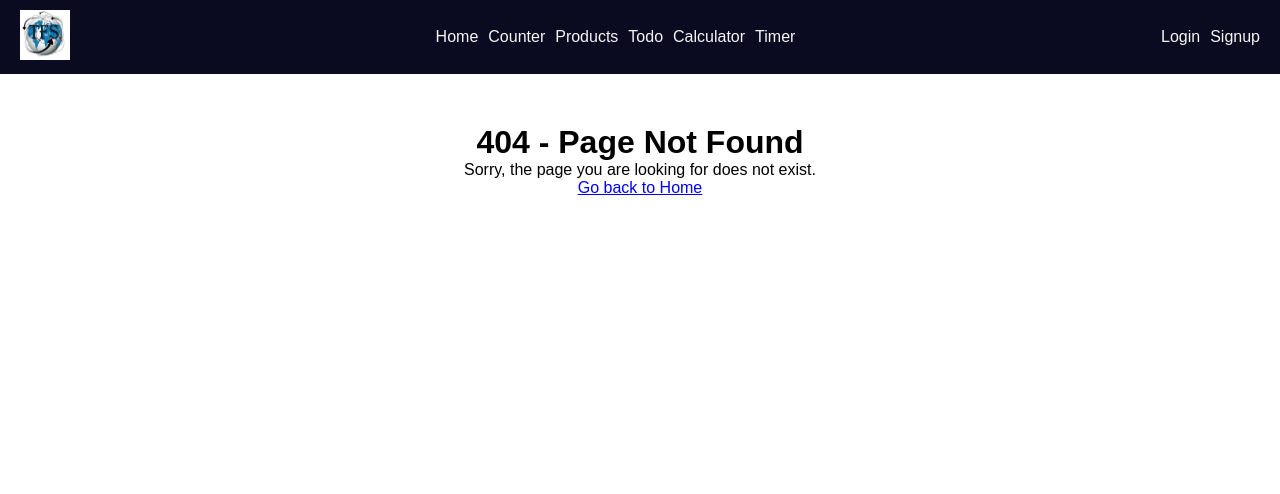
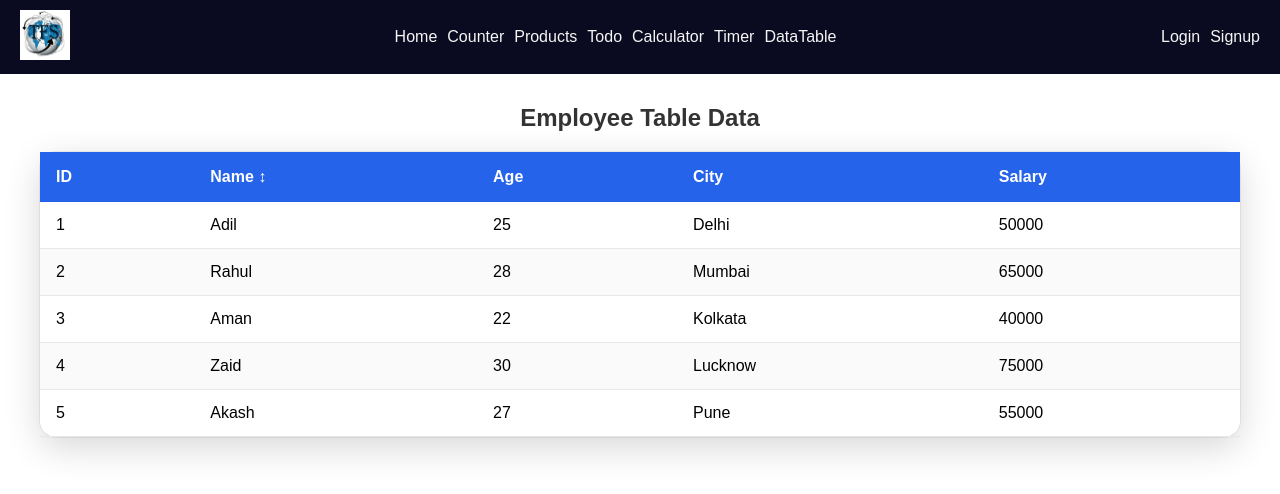
Before and after one commit to mohdadil12345/react-practise, a React app in the folder frontend/: page /datatable in a window 1280 px wide. Before the commit this address had no page. Shown: the top 494 px of the page. Built offline with nearby package versions, Linux system fonts and the light colour scheme; the HTML template or start-up script is replaced by a standard one.

Commit message:
pre-main

```diff
--- a/frontend/src/components/layout/Navbar.jsx
+++ b/frontend/src/components/layout/Navbar.jsx
@@ -18,6 +18,7 @@ const Navbar = () => {
       <Link to={"/todos"}>Todo</Link>
       <Link to={"/calculator"}>Calculator</Link>
       <Link to={"/timer"}>Timer</Link>
+      <Link to={"/datatable"}>DataTable</Link>
      </div>
 
 
--- a/frontend/src/features/datatable/DataTable.jsx
+++ b/frontend/src/features/datatable/DataTable.jsx
@@ -1,9 +1,115 @@
-import React from 'react'
+
+import React, { useState , useMemo} from 'react'
+
+import "../../styles/datatable.scss";
+
+
+const data = [
+  {
+    id: 1,
+    name: "Adil",
+    age: 25,
+    city: "Delhi",
+    salary: 50000,
+  },
+  {
+    id: 2,
+    name: "Rahul",
+    age: 28,
+    city: "Mumbai",
+    salary: 65000,
+  },
+  {
+    id: 3,
+    name: "Aman",
+    age: 22,
+    city: "Kolkata",
+    salary: 40000,
+  },
+  {
+    id: 4,
+    name: "Zaid",
+    age: 30,
+    city: "Lucknow",
+    salary: 75000,
+  },
+  {
+    id: 5,
+    name: "Akash",
+    age: 27,
+    city: "Pune",
+    salary: 55000,
+  },
+]
+
 
 const DataTable = () => {
+
+  const [tableData, setTableData] = useState(data)
+
+  const [sortConfig, setSortConfig] = useState({
+    key: null,
+    direction: "asc"
+  })
+
+
+  const handleSort = (key) => {
+
+  };
+
+
+
+  // icon
+  const getSortIcon = (column) => {
+
+
+    if (sortConfig.key !== column) {
+      return "↕";
+    }
+
+    return sortConfig.direction === "asc" ? "↑" : "↓"
+
+
+  }
+
+
+
+
   return (
-    <div>
-        <h5>DataTable sorting search pagination.....</h5>
+    <div className="table-container">
+
+      <h2>Employee Table Data</h2>
+
+      <table>
+
+        <thead>
+          <tr>
+            <th>ID</th>
+
+            <th onClick={() => handle_sort("name")}>Name {getSortIcon("name")}</th>
+
+            <th>Age</th>
+
+            <th>City</th>
+
+            <th>Salary</th>
+          </tr>
+        </thead>
+
+        <tbody>
+          {tableData?.map((ele) => (
+            <tr key={ele.id}>
+              <td>{ele.id}</td>
+              <td>{ele.name}</td>
+              <td>{ele.age}</td>
+              <td>{ele.city}</td>
+              <td>{ele.salary}</td>
+            </tr>
+          ))}
+        </tbody>
+
+      </table>
+
     </div>
   )
 }
--- a/frontend/src/pages/HomePage.jsx
+++ b/frontend/src/pages/HomePage.jsx
@@ -8,10 +8,10 @@ const HomePage = () => {
       </h5>
 
       <hr />
-      <DataTable/>
+        <h3>Character counter</h3>
+      {/* <CharacterCounter/> */}
+
       <hr />
-        <h3>Character counter</h3>
-      <CharacterCounter/>
     </div>
   )
 }
--- a/frontend/src/routes/AllRoutes.jsx
+++ b/frontend/src/routes/AllRoutes.jsx
@@ -9,6 +9,7 @@ import Calculator from "../features/calculator/Calculator"
 import Timers from "../features/timer/Timers"
 import ProductList from "../features/products/components/ProductList"
 import ProductDetails from "../features/products/pages/ProductDetails"
+import DataTable from "../features/datatable/DataTable"
 
 const AllRoutes = () => {
   return (
@@ -21,6 +22,7 @@ const AllRoutes = () => {
         <Route path = "/calculator" element={<Calculator/>}/>
         <Route path = "/timer" element={<Timers/>}/>
         <Route path = "/products/:id" element={<ProductDetails/>}/>
+        <Route path = "/datatable" element={<DataTable/>}/>
 
 
         <Route path = "/login" element={<LoginPage/>}/>
--- /dev/null
+++ b/frontend/src/styles/datatable.scss
@@ -0,0 +1,229 @@
+
+
+.table-container {
+    width: 95%;
+    max-width: 1200px;
+    margin: 30px auto;
+
+    h2 {
+        margin-bottom: 20px;
+        text-align: center;
+        color: #333;
+        font-family: sans-serif;
+    }
+
+
+    table {
+        box-shadow:
+            rgba(0, 0, 0, 0.16) 0px 10px 36px,
+            rgba(0, 0, 0, 0.06) 0px 0px 0px 1px;
+        width: 100%;
+        border-radius: 16px;
+
+        border-collapse: collapse; // important
+    }
+
+
+
+    thead {
+        background-color: #2563eb;
+        color: white;
+
+
+
+
+        th {
+            cursor: pointer;
+            padding: 16px;
+            text-align: left;
+
+            transition: all 0.3s ease;
+
+            &:hover {
+                background-color: #1541b8;
+            }
+
+        }
+
+    }
+
+
+    tbody {
+        td {
+            padding: 14px 16px;
+            border-bottom: 1px solid #e5e7eb;
+        }
+
+        tr {
+            transition: all 0.3s ease;
+
+            &:hover {
+                background: #f8fafc;
+                transform: scale(1.01);
+            }
+
+        }
+
+        tr:nth-child(even) {
+            background: #fafafa;
+        }
+
+
+
+
+    }
+
+
+}
+
+
+
+// import { useMemo, useState } from "react";
+// import "./DataTable.scss";
+
+// const DataTable = () => {
+//   const [tableData] = useState([
+//     {
+//       id: 1,
+//       name: "Adil",
+//       age: 25,
+//       city: "Delhi",
+//       salary: 50000,
+//     },
+//     {
+//       id: 2,
+//       name: "Rahul",
+//       age: 28,
+//       city: "Mumbai",
+//       salary: 65000,
+//     },
+//     {
+//       id: 3,
+//       name: "Aman",
+//       age: 22,
+//       city: "Kolkata",
+//       salary: 40000,
+//     },
+//     {
+//       id: 4,
+//       name: "Zaid",
+//       age: 30,
+//       city: "Lucknow",
+//       salary: 75000,
+//     },
+//     {
+//       id: 5,
+//       name: "Akash",
+//       age: 27,
+//       city: "Pune",
+//       salary: 55000,
+//     },
+//   ]);
+
+//   const [sortConfig, setSortConfig] = useState({
+//     key: null,
+//     direction: "asc",
+//   });
+
+//   const handleSort = (key) => {
+//     let direction = "asc";
+
+//     if (
+//       sortConfig.key === key &&
+//       sortConfig.direction === "asc"
+//     ) {
+//       direction = "desc";
+//     }
+
+//     setSortConfig({
+//       key,
+//       direction,
+//     });
+//   };
+
+//   const sortedData = useMemo(() => {
+//     const sorted = [...tableData];
+
+//     if (!sortConfig.key) return sorted;
+
+//     sorted.sort((a, b) => {
+//       const valueA = a[sortConfig.key];
+//       const valueB = b[sortConfig.key];
+
+//       // String Sorting
+//       if (
+//         typeof valueA === "string" &&
+//         typeof valueB === "string"
+//       ) {
+//         return sortConfig.direction === "asc"
+//           ? valueA.localeCompare(valueB)
+//           : valueB.localeCompare(valueA);
+//       }
+
+//       // Number Sorting
+//       return sortConfig.direction === "asc"
+//         ? valueA - valueB
+//         : valueB - valueA;
+//     });
+
+//     return sorted;
+//   }, [tableData, sortConfig]);
+
+//   const getSortIcon = (column) => {
+//     if (sortConfig.key !== column) {
+//       return "↕";
+//     }
+
+//     return sortConfig.direction === "asc"
+//       ? "↑"
+//       : "↓";
+//   };
+
+//   return (
+//     <div className="table-container">
+//       <h2>Employee Data Table</h2>
+
+//       <table>
+//         <thead>
+//           <tr>
+//             <th onClick={() => handleSort("id")}>
+//               ID {getSortIcon("id")}
+//             </th>
+
+//             <th onClick={() => handleSort("name")}>
+//               Name {getSortIcon("name")}
+//             </th>
+
+//             <th onClick={() => handleSort("age")}>
+//               Age {getSortIcon("age")}
+//             </th>
+
+//             <th onClick={() => handleSort("city")}>
+//               City {getSortIcon("city")}
+//             </th>
+
+//             <th onClick={() => handleSort("salary")}>
+//               Salary {getSortIcon("salary")}
+//             </th>
+//           </tr>
+//         </thead>
+
+//         <tbody>
+//           {sortedData.map((item) => (
+//             <tr key={item.id}>
+//               <td>{item.id}</td>
+//               <td>{item.name}</td>
+//               <td>{item.age}</td>
+//               <td>{item.city}</td>
+//               <td>
+//                 ₹{item.salary.toLocaleString()}
+//               </td>
+//             </tr>
+//           ))}
+//         </tbody>
+//       </table>
+//     </div>
+//   );
+// };
+
+// export default DataTable;
```
Also changed, not shown: frontend/src/features/datatable/Infinitescroll.jsx (added, +9 -0 lines).
